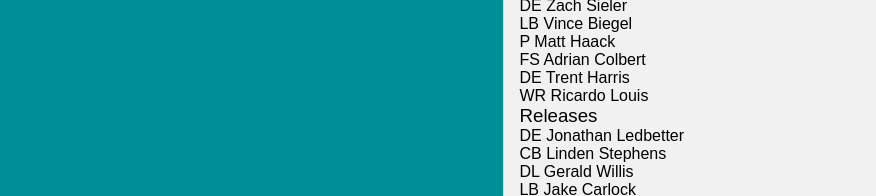
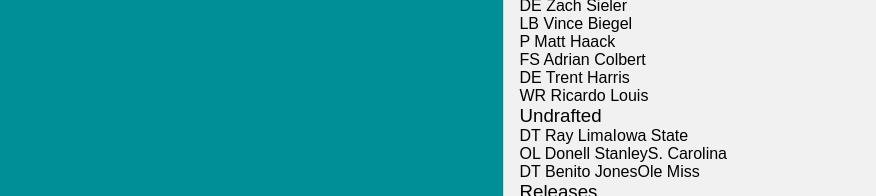
Before and after one commit to AnthonyPinzone/miami-dolphins-offseason, a Gatsby site: page / in a window 1280 px wide. Shown: the part 555-751 px from the top of the page, 404-1280 px from the left. Built offline with nearby package versions, Linux system fonts and the light colour scheme; Gatsby itself is replaced by a stand-in of ours.

Commit message:
Added first wave of UDFA's.

```diff
--- a/src/components/SidebarCard.jsx
+++ b/src/components/SidebarCard.jsx
@@ -33,13 +33,22 @@ function SidebarCard(props) {
                                 />
                             ) : (
                                 <div
-                                    className={styles.sidebarCardListItem}
+                                    className={`${styles.sidebarCardListItem}${
+                                        props.title === "Undrafted"
+                                            ? ` ${styles.sidebarCardListItemUndrafted}`
+                                            : ""
+                                    }`}
                                     key={player.id}
                                 >
                                     <span className={styles.playerPosition}>
                                         {player.position}
                                     </span>{" "}
                                     {player.name}
+                                    {player.school && (
+                                        <span className={styles.playerSchool}>
+                                            {player.school}
+                                        </span>
+                                    )}
                                 </div>
                             );
                         return playerEl;
--- a/src/components/SidebarCard.module.scss
+++ b/src/components/SidebarCard.module.scss
@@ -58,6 +58,16 @@
     }
 }
 
+.sidebar-card-list-item-undrafted {
+    @include media-breakpoint-only(sm) {
+        flex: 0 0 calc(100% / 2);
+    }
+}
+
 .player-position {
     flex: 0 0 40px;
 }
+
+.player-school {
+    margin-left: auto;
+}
--- a/src/data/free-agency.json
+++ b/src/data/free-agency.json
@@ -345,5 +345,25 @@
             "name": "Jonathan Ledbetter",
             "position": "DE"
         }
+    ],
+    "undrafted": [
+        {
+            "id": "UDFA001",
+            "name": "Benito Jones",
+            "position": "DT",
+            "school": "Ole Miss"
+        },
+        {
+            "id": "UDFA002",
+            "name": "Donell Stanley",
+            "position": "OL",
+            "school": "S. Carolina"
+        },
+        {
+            "id": "UDFA003",
+            "name": "Ray Lima",
+            "position": "DT",
+            "school": "Iowa State"
+        }
     ]
 }
--- a/src/pages/index.jsx
+++ b/src/pages/index.jsx
@@ -46,6 +46,10 @@ export default () => {
                         players={FreeAgents.resignings}
                     />
                     <SidebarCard
+                        title="Undrafted"
+                        players={FreeAgents.undrafted}
+                    />
+                    <SidebarCard
                         title="Releases"
                         players={FreeAgents.releases}
                     />
```
